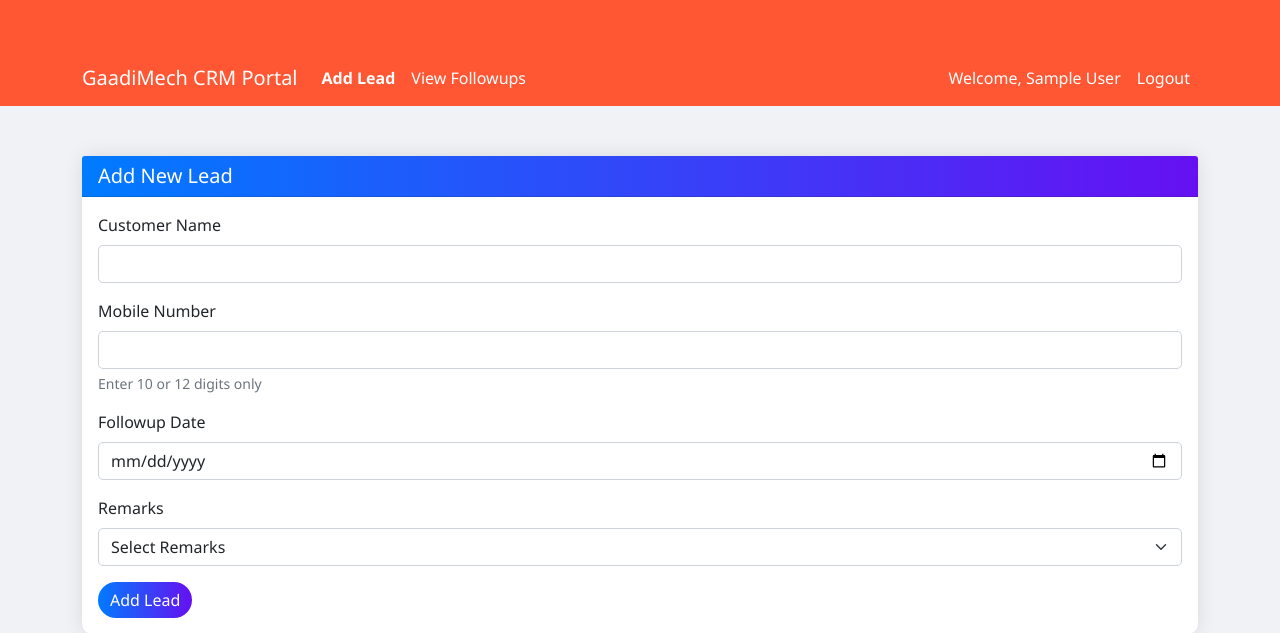
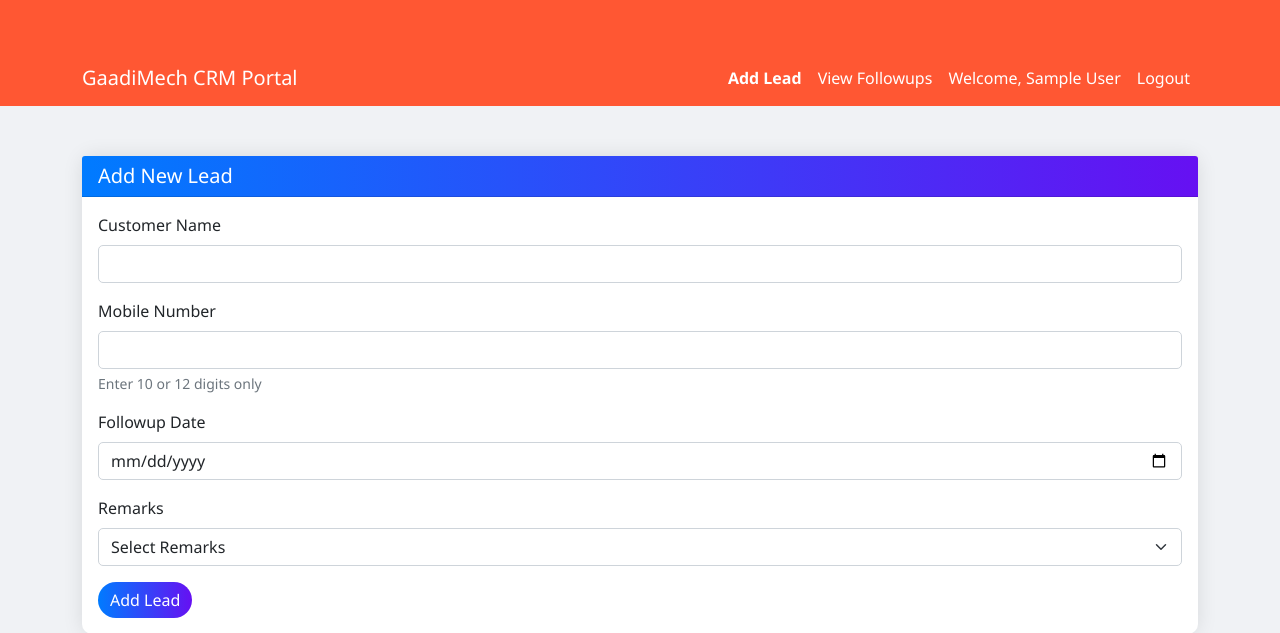
Before and after one commit to gaadimech/GaadiMech-CRM-aws, a Flask app: page / in a window 1280 px wide. Shown: the top 633 px of the page. Run offline with Flask 3, Linux system fonts and the light colour scheme; the visitor is signed in with stand-in values (Sample User, id 1); data comes from the database, SQL or seed files in the repository.

Commit message:
Update files with latest changes

```diff
--- a/templates/index.html
+++ b/templates/index.html
@@ -11,7 +11,7 @@
             font-family: 'Segoe UI', Tahoma, Geneva, Verdana, sans-serif;
         }
         .navbar {
-            background-color: #ff5733; /* Brighter color for better visibility */
+            background-color: #ff5733;
         }
         .navbar-brand, .nav-link {
             color: white !important;
@@ -50,19 +50,14 @@
     <nav class="navbar navbar-expand-lg">
         <div class="container">
             <a class="navbar-brand" href="/">GaadiMech CRM Portal</a>
-            <button class="navbar-toggler" type="button" data-bs-toggle="collapse" data-bs-target="#navbarNav">
-                <span class="navbar-toggler-icon"></span>
-            </button>
-            <div class="collapse navbar-collapse" id="navbarNav">
-                <ul class="navbar-nav me-auto">
+            <div class="collapse navbar-collapse">
+                <ul class="navbar-nav ms-auto">
                     <li class="nav-item">
                         <a class="nav-link active" href="/">Add Lead</a>
                     </li>
                     <li class="nav-item">
                         <a class="nav-link" href="/followups">View Followups</a>
                     </li>
-                </ul>
-                <ul class="navbar-nav">
                     <li class="nav-item">
                         <span class="nav-link">Welcome, {{ current_user.name }}</span>
                     </li>
```
